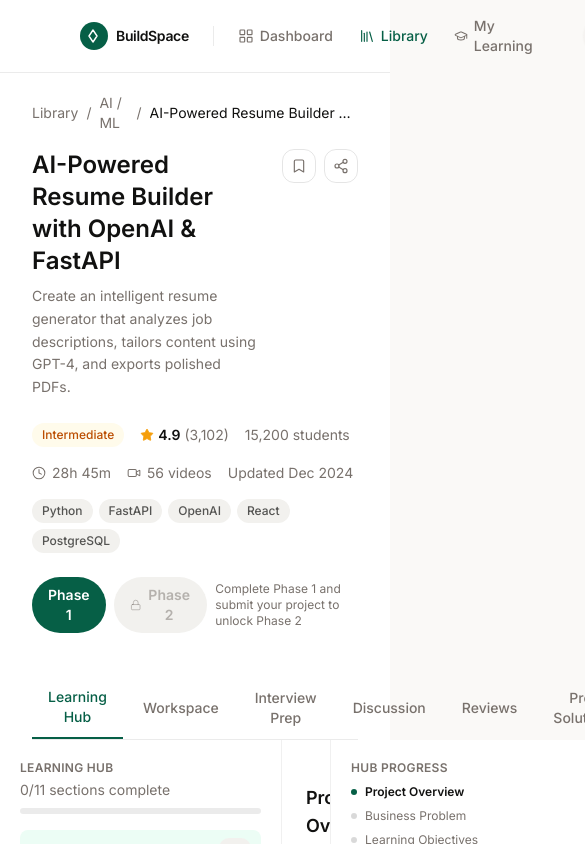
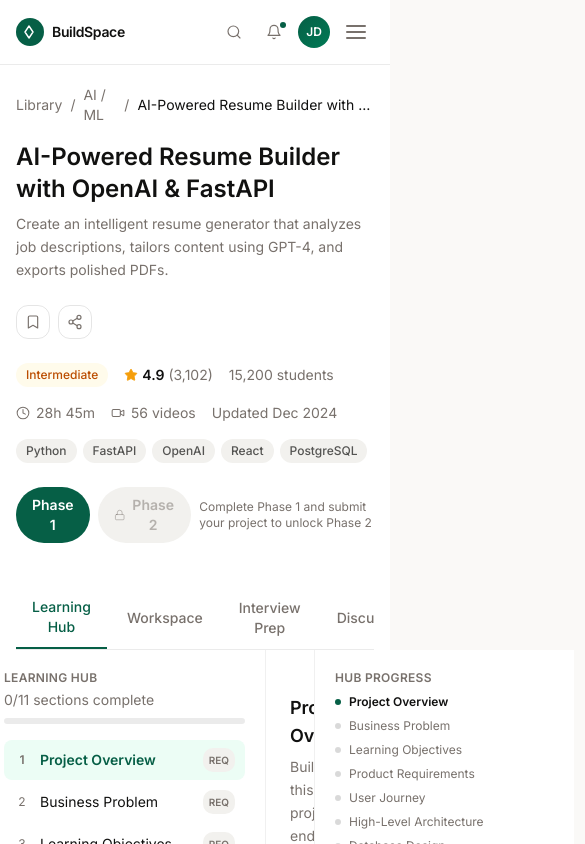
Before and after one commit to AkulaSai93/BuildSpace-Claude, a Next.js app: page /library/ai-resume-builder in a window 390 px wide. Shown: the top 844 px of the page, 585 px wide, since content can reach past the window. Built offline with nearby package versions, Linux system fonts and the light colour scheme.

Commit message:
responsive

```diff
--- a/src/app/library/[slug]/page.tsx
+++ b/src/app/library/[slug]/page.tsx
@@ -76,7 +76,7 @@
           full-width and lives outside the sidebar flex row below, so it never
           shifts or gets squeezed when the flanking sidebars appear for
           non-Learning-Hub/Workspace tabs (e.g. switching to Phase 2). */}
-      <div className="px-8 pt-5">
+      <div className="px-4 pt-5 sm:px-8">
         <div className="mb-4 flex items-center gap-2 text-sm text-ink-muted">
           <Link href="/library" className="hover:text-ink">
             Library
@@ -87,7 +87,7 @@
           <span className="truncate text-ink">{project.title}</span>
         </div>
 
-        <div className="flex items-start justify-between gap-6">
+        <div className="flex flex-col items-start justify-between gap-6 sm:flex-row">
           <div>
             <h1 className="text-2xl font-semibold text-ink">{project.title}</h1>
             <p className="mt-2 max-w-[724px] text-sm leading-relaxed text-ink-muted">
@@ -174,7 +174,7 @@
       <div className="flex w-full">
         {!isFullWidthTab && <BuildJourneySidebar />}
 
-        <main className="min-w-0 flex-1 px-8 py-5">
+        <main className="min-w-0 flex-1 px-4 py-5 sm:px-8">
           {showsVideoLayout && (
             <>
               <div className="mt-6 overflow-hidden rounded-xl border border-black/[0.08] bg-black">
@@ -218,7 +218,7 @@
             </>
           )}
 
-          <div className="mt-6 flex items-center gap-1 border-b border-black/[0.08]">
+          <div className="mt-6 flex flex-nowrap items-center gap-1 overflow-x-auto border-b border-black/[0.08] [scrollbar-width:none]">
             {(activePhase === "phase2" ? phase2Tabs : baseTabs).map((tab) => (
               <button
                 key={tab}
--- a/src/components/dashboard/DashboardHeader.tsx
+++ b/src/components/dashboard/DashboardHeader.tsx
@@ -2,6 +2,7 @@
 
 import Link from "next/link";
 import { usePathname } from "next/navigation";
+import { useState } from "react";
 import {
   BellIcon,
   GraduationIcon,
@@ -19,12 +20,13 @@
 
 export function DashboardHeader() {
   const pathname = usePathname();
+  const [menuOpen, setMenuOpen] = useState(false);
 
   return (
-    <header className="w-full border-b border-black/[0.08] bg-white px-20 py-4">
-      <div className="flex w-full items-center justify-between">
-        <div className="flex items-center gap-9">
-          <div className="flex items-center gap-6">
+    <header className="w-full border-b border-black/[0.08] bg-white px-4 py-4 sm:px-8 lg:px-20">
+      <div className="flex w-full items-center justify-between gap-4">
+        <div className="flex min-w-0 flex-1 items-center gap-6 lg:gap-9">
+          <div className="flex items-center gap-3 sm:gap-6">
             <Link href="/dashboard" className="flex items-center gap-2">
               <span className="flex size-7 items-center justify-center rounded-2xl bg-brand text-white">
                 <LogoIcon className="size-4" />
@@ -34,9 +36,9 @@
               </span>
             </Link>
 
-            <span className="h-5 w-px bg-black/[0.08]" />
+            <span className="hidden h-5 w-px bg-black/[0.08] md:block" />
 
-            <nav className="flex items-center gap-[26px]">
+            <nav className="hidden items-center gap-[26px] md:flex">
               {navItems.map(({ label, href, icon: Icon }) => {
                 const active = href === "/dashboard" ? pathname === href : pathname?.startsWith(href);
                 return (
@@ -55,7 +57,7 @@
             </nav>
           </div>
 
-          <div className="flex h-10 w-[448px] items-center gap-2 rounded-full border-[0.3px] border-white/30 bg-[#f2f1ee]/70 px-3 py-2">
+          <div className="hidden h-10 w-full max-w-[448px] flex-1 items-center gap-2 rounded-full border-[0.3px] border-white/30 bg-[#f2f1ee]/70 px-3 py-2 md:flex">
             <SearchIcon className="size-4 text-ink-muted" />
             <input
               type="text"
@@ -66,6 +68,13 @@
         </div>
 
         <div className="flex items-center gap-2">
+          <button
+            type="button"
+            aria-label="Search"
+            className="flex items-center justify-center rounded-2xl p-2 text-ink-muted hover:bg-black/5 md:hidden"
+          >
+            <SearchIcon className="size-4" />
+          </button>
           <button
             type="button"
             aria-label="Notifications"
@@ -85,8 +94,49 @@
           >
             JD
           </button>
+          <button
+            type="button"
+            aria-label="Toggle menu"
+            onClick={() => setMenuOpen((v) => !v)}
+            className="flex items-center justify-center rounded-2xl p-2 text-ink-muted hover:bg-black/5 md:hidden"
+          >
+            <span className="flex w-5 flex-col gap-1">
+              <span className="h-0.5 w-full rounded bg-current" />
+              <span className="h-0.5 w-full rounded bg-current" />
+              <span className="h-0.5 w-full rounded bg-current" />
+            </span>
+          </button>
         </div>
       </div>
+
+      {menuOpen && (
+        <div className="mt-4 flex flex-col gap-1 border-t border-black/[0.08] pt-4 md:hidden">
+          {navItems.map(({ label, href, icon: Icon }) => {
+            const active = href === "/dashboard" ? pathname === href : pathname?.startsWith(href);
+            return (
+              <Link
+                key={label}
+                href={href}
+                onClick={() => setMenuOpen(false)}
+                className={`flex items-center gap-2 rounded-lg px-2 py-2 text-sm font-medium ${
+                  active ? "text-brand" : "text-ink-muted hover:text-ink"
+                }`}
+              >
+                <Icon className="size-4" />
+                {label}
+              </Link>
+            );
+          })}
+          <div className="mt-2 flex h-10 w-full items-center gap-2 rounded-full border-[0.3px] border-white/30 bg-[#f2f1ee]/70 px-3 py-2">
+            <SearchIcon className="size-4 text-ink-muted" />
+            <input
+              type="text"
+              placeholder="Search projects, technologies, instructors..."
+              className="w-full bg-transparent text-sm text-ink-muted placeholder:text-ink-muted focus:outline-none"
+            />
+          </div>
+        </div>
+      )}
     </header>
   );
 }
--- a/src/components/dashboard/StatCard.tsx
+++ b/src/components/dashboard/StatCard.tsx
@@ -2,7 +2,7 @@
 
 export function StatCard({ stat }: { stat: DashboardStat }) {
   return (
-    <div className="flex w-[302px] items-center rounded-xl border border-black/[0.08] bg-white p-5">
+    <div className="flex w-full items-center rounded-xl border border-black/[0.08] bg-white p-5">
       <div className="flex w-[85px] flex-col items-start gap-3">
         <span className={`flex size-8 items-center justify-center rounded-2xl ${stat.iconBg}`}>
           {stat.icon}
--- a/src/components/library/FilterSidebar.tsx
+++ b/src/components/library/FilterSidebar.tsx
@@ -40,7 +40,7 @@
   onToggleTechnology,
 }: FilterSidebarProps) {
   return (
-    <aside className="flex w-[302px] shrink-0 flex-col gap-6">
+    <aside className="flex w-full shrink-0 flex-col gap-6 lg:w-[302px]">
       <div>
         <h3 className="mb-3 text-sm font-semibold text-ink">Difficulty</h3>
         <div className="flex flex-col">
--- a/src/components/my-learning/LearningSidebar.tsx
+++ b/src/components/my-learning/LearningSidebar.tsx
@@ -24,7 +24,7 @@
   const maxMinutes = Math.max(...weeklyActivity.map((d) => d.minutes), 1);
 
   return (
-    <aside className="flex w-[351px] shrink-0 flex-col gap-6">
+    <aside className="flex w-full shrink-0 flex-col gap-6 lg:w-[351px]">
       <div className="rounded-xl border border-black/[0.08] bg-white p-5">
         <div className="flex items-center gap-2">
           <TargetIcon className="size-4 text-brand" />
--- a/src/components/project/BuildJourneySidebar.tsx
+++ b/src/components/project/BuildJourneySidebar.tsx
@@ -8,7 +8,7 @@
   const [openModule, setOpenModule] = useState(2);
 
   return (
-    <aside className="w-[282px] shrink-0 border-r border-black/[0.06] bg-white">
+    <aside className="hidden w-[282px] shrink-0 border-r border-black/[0.06] bg-white lg:block">
       <div className="border-b border-black/[0.06] p-4">
         <h3 className="text-sm font-semibold text-ink">Build Journey</h3>
         <div className="mt-2.5 flex items-center justify-between text-xs text-ink-muted">
--- a/src/components/project/CourseMetaSidebar.tsx
+++ b/src/components/project/CourseMetaSidebar.tsx
@@ -30,7 +30,7 @@
   const angle = Math.round((percentComplete / 100) * 360);
 
   return (
-    <aside className="flex w-[303px] shrink-0 flex-col gap-4 p-5">
+    <aside className="hidden w-[303px] shrink-0 flex-col gap-4 p-5 lg:flex">
       <div className="rounded-xl border border-black/[0.08] bg-white p-4">
         <div className="flex items-center gap-3">
           <div
```
Also changed, not shown: src/app/(dashboard)/dashboard/page.tsx (+6 -6 lines), src/app/library/page.tsx (+4 -4 lines), src/app/my-learning/page.tsx (+5 -5 lines).
